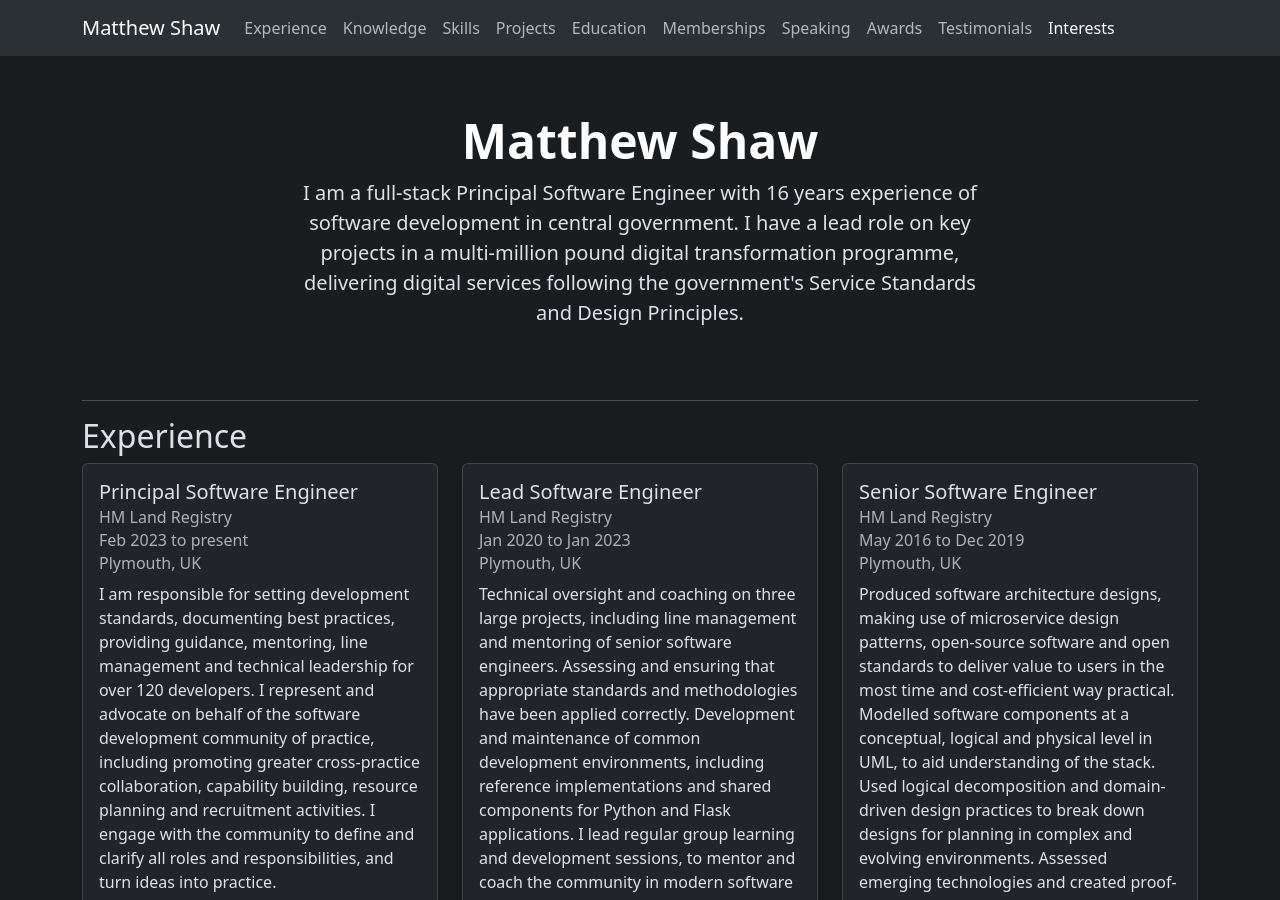
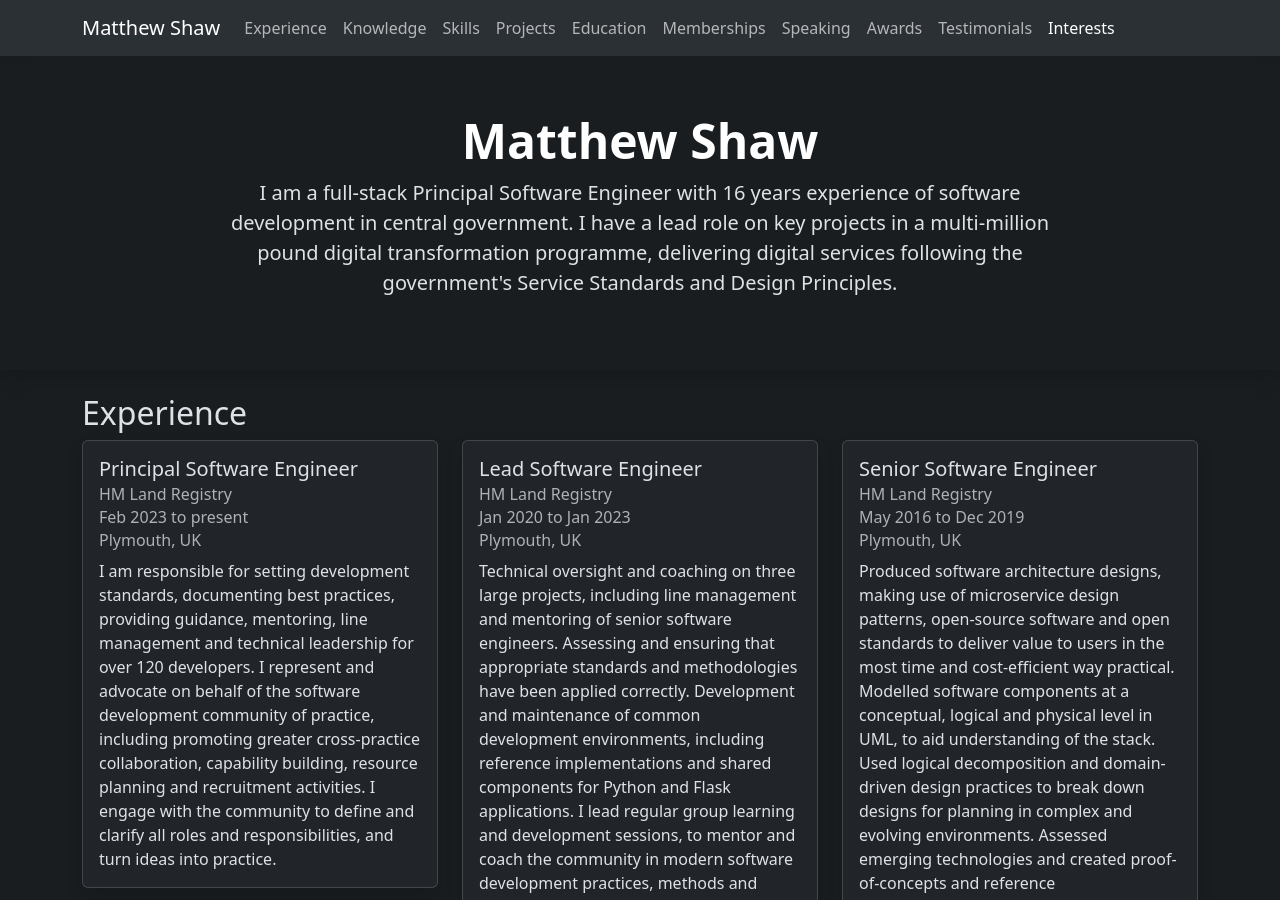
Before and after one commit to matthew-shaw/matthew-shaw.github.io, a Jekyll site: the page built from index.html, in a window 1280 px wide and 900 px high. Built offline with Jekyll 4.4.1, drawn with Linux system fonts in a browser that asks for light colours.

Commit message:
replace hero

```diff
--- a/_layouts/default.html
+++ b/_layouts/default.html
@@ -55,6 +55,15 @@
   </nav>
   <main data-bs-spy="scroll" data-bs-target="#navbar" data-bs-root-margin="0px 0px -40%" data-bs-smooth-scroll="true"
     tabindex="0">
+    <div class="container-fluid shadow px-4 py-5 mb-4 text-center">
+      <h1 class="display-5 fw-bold text-white">{{ site.title }}</h1>
+      <div class="col-lg-8 mx-auto">
+        <p class="fs-5 mb-4">I am a full-stack Principal Software Engineer with 16 years experience of
+          software development in central government. I have a lead role on key projects in a multi-million
+          pound digital transformation programme, delivering digital services following the government's
+          Service Standards and Design Principles.</p>
+      </div>
+    </div>
     <div class="container">
       {{ content }}
     </div>
--- a/index.html
+++ b/index.html
@@ -2,21 +2,6 @@
 layout: default
 permalink: /
 ---
-<div class="row">
-    <div class="col">
-        <div class="px-4 py-4 my-4 text-center">
-            <h1 class="display-5 fw-bold text-body-emphasis">{{ site.title }}</h1>
-            <div class="col-lg-8 mx-auto">
-                <p class="lead mb-4">I am a full-stack Principal Software Engineer with 16 years experience of software
-                    development in central government. I have a lead role on key projects in a multi-million pound
-                    digital transformation programme, delivering digital services following the government's Service
-                    Standards and Design Principles.
-                </p>
-            </div>
-        </div>
-        <hr>
-    </div>
-</div>
 <div class="row">
     <div class="col">
         <div id="experience">
```
